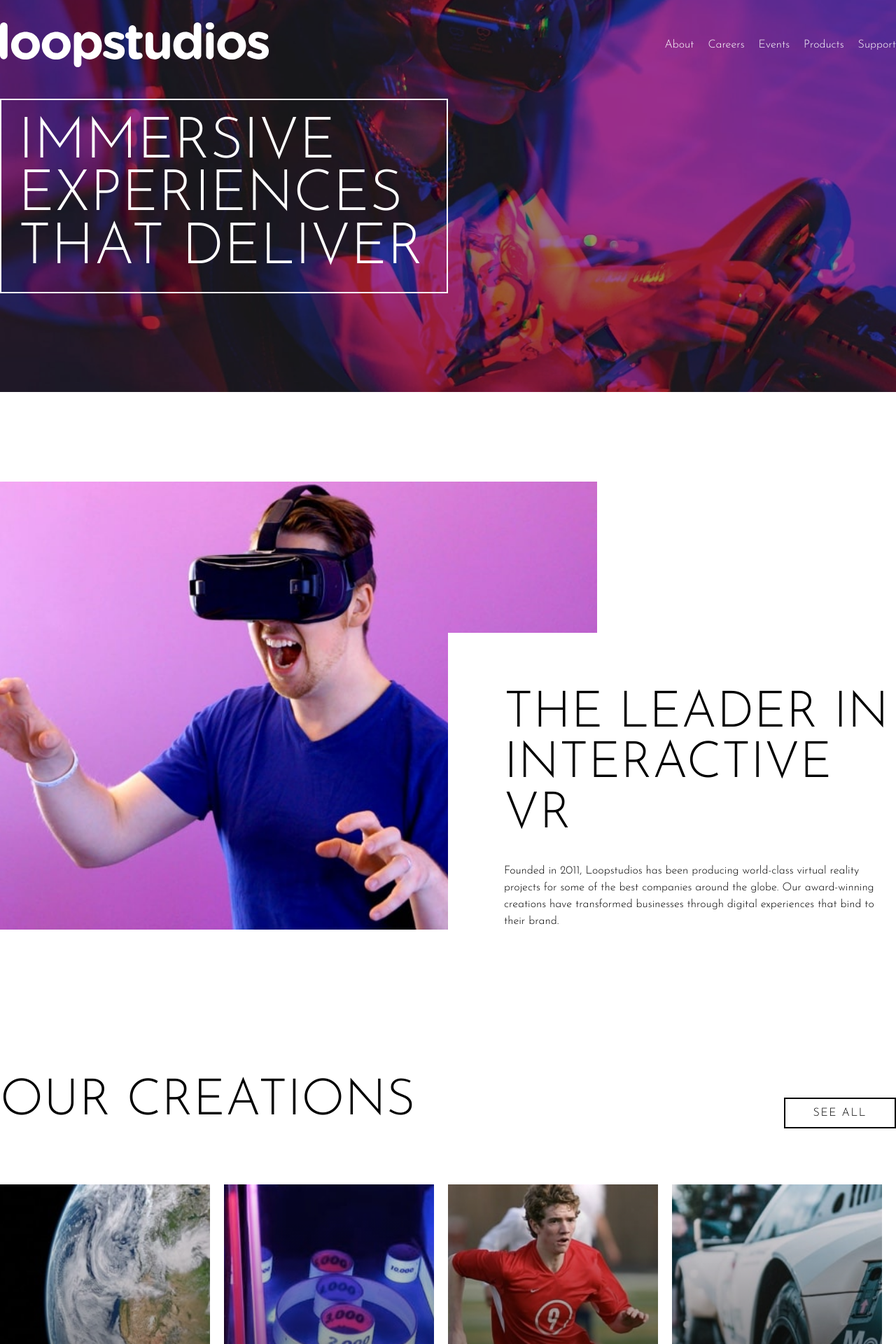
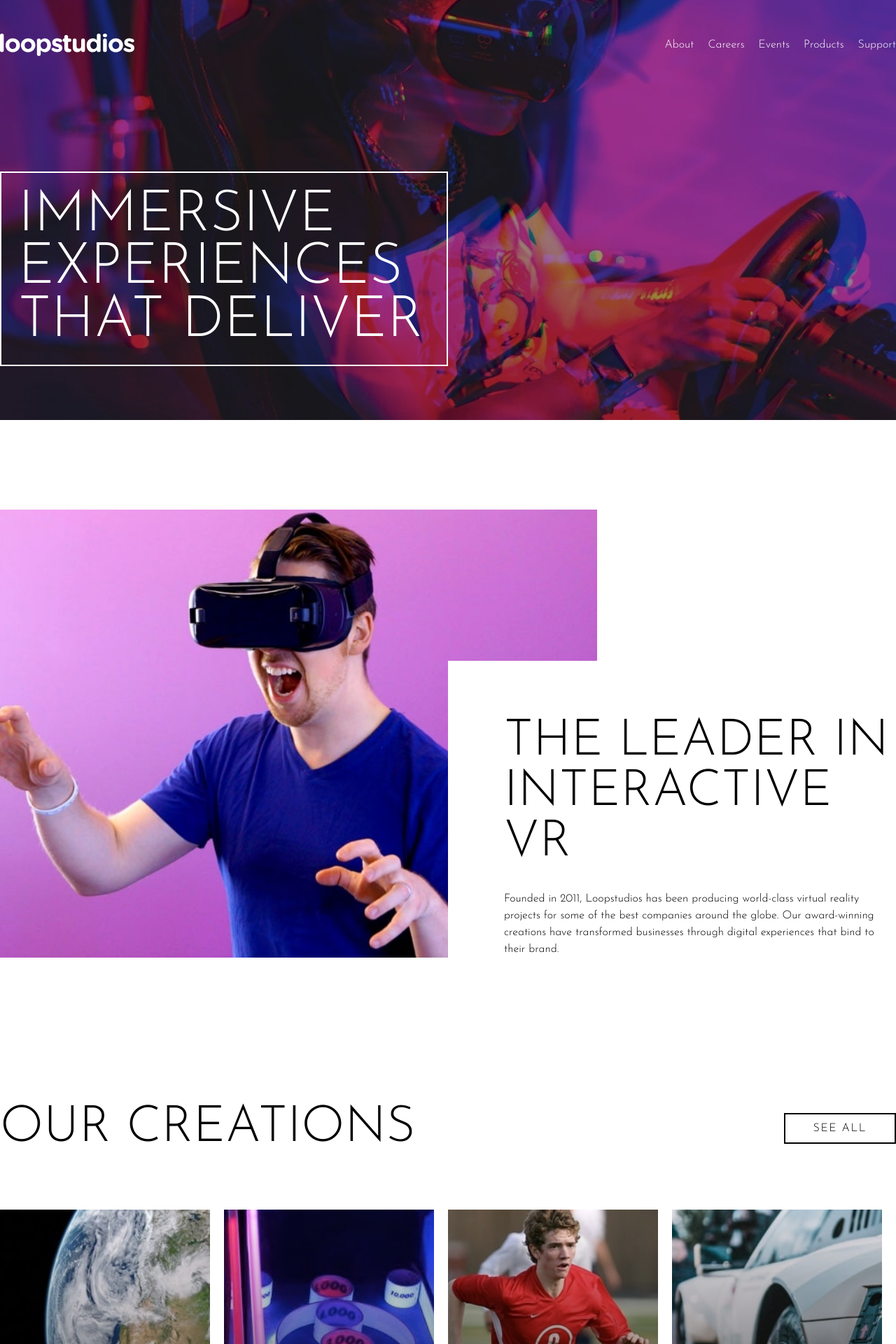
Before and after one commit to airowl/react-loopstudios-landing-page-main, a React (Create React App) app: page / in a window 1280 px wide. Shown: the top 1920 px of the page at 70% size. Built offline with nearby package versions, Linux system fonts and the light colour scheme.

Commit message:
fix margin and padding

```diff
--- a/src/components/Gallery.js
+++ b/src/components/Gallery.js
@@ -52,7 +52,7 @@ const Gallery = () => {
         <h1 className='text-4xl md:text-7xl mb-12 md:mb-0'>
           OUR CREATIONS
         </h1>
-        <button className='hidden md:block border-2 border-solid border-black px-10 py-2 transition-all duration-300 ease-in-out hover:bg-black hover:text-white mt-8 text-1xl tracking-widest'>SEE ALL</button>
+        <button className='hidden md:block border-2 border-solid border-black px-10 py-2 transition-all duration-300 ease-in-out hover:bg-black hover:text-white mt-8 md:mt-0 text-1xl tracking-widest'>SEE ALL</button>
       </div>
       <div className='flex flex-col md:flex-wrap md:flex-row gap-5 mx-5 md:mx-0'>
         {
--- a/src/components/Header.js
+++ b/src/components/Header.js
@@ -31,8 +31,8 @@ const Header = () => {
   const [menuOpen, setMenuOpen] = useState(false);
 
   return (
-    <header className='fixed top-0 left-0 right-0 z-30 flex justify-between items-center md: py-8 px-5 md:px-0 container mx-auto'>
-      <img className='w-[50%] md:w-[30%] z-20' src={logo} alt='logo image'/>
+    <header className='fixed top-0 left-0 right-0 z-30 flex justify-between items-center py-12 px-5 md:px-0 container mx-auto'>
+      <img className='w-[50%] md:w-[15%] z-20' src={logo} alt='logo image'/>
       <div onClick={() => setMenuOpen(!menuOpen)} className="cursor-pointer z-20 md:hidden">
         <img src={hamIcon}  alt="ham icon" className={`${menuOpen == true ? 'hidden' : ''} `}/>
         <img src={closeIcon} alt="close icon" className={`${menuOpen == false ? 'hidden' : ''}`}/>
--- a/src/components/Hero.js
+++ b/src/components/Hero.js
@@ -2,10 +2,10 @@ import React from 'react'
 
 const Hero = () => {
   return (
-    <section className='bg-hero-sm h-screen w-screen bg-cover bg-center bg-no-repeat relative md:h-[70vh] md:bg-hero-md'>
+    <section className='bg-hero-sm h-screen w-screen bg-cover bg-center bg-no-repeat relative md:h-[75vh] md:bg-hero-md'>
       <div className='hidden md:block absolute top-0 left-0 right-0 bottom-0 bg-black opacity-[.4]'></div>
       <div className='container w-screen h-screen md:h-[70vh] flex flex-col justify-center px-5 md:px-0 md:items-start md:mx-auto md:relative'>
-        <div className='border-2 border-solid border-white w-full md:w-2/4 text-white text-[2.60rem] leading-[2.65rem] md:text-[5.1rem] md:leading-[4.7rem] text-left p-6'>
+        <div className='border-2 border-solid border-white w-full md:w-2/4 text-white text-[2.60rem] leading-[2.65rem] md:text-[5.1rem] md:leading-[4.7rem] text-left p-6 md:mt-52'>
           IMMERSIVE EXPERIENCES THAT DELIVER
         </div>
       </div>
```
